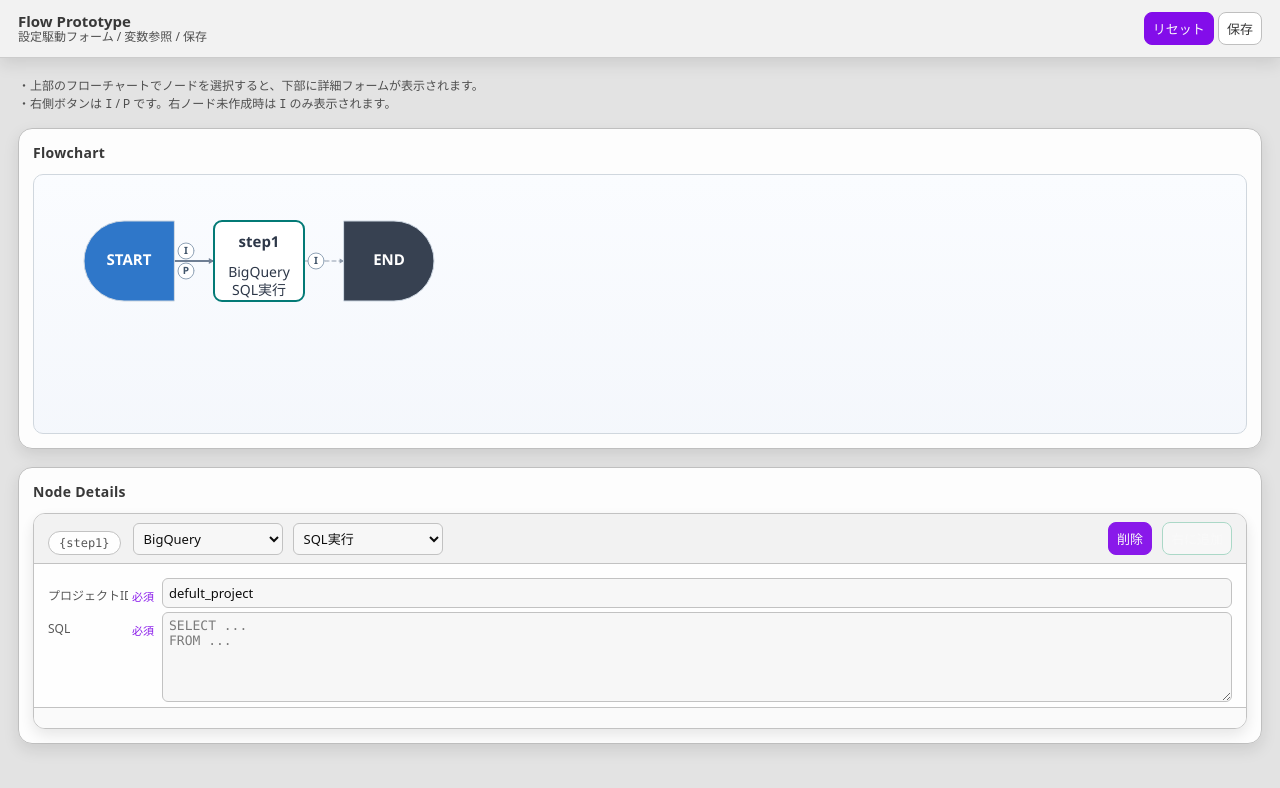
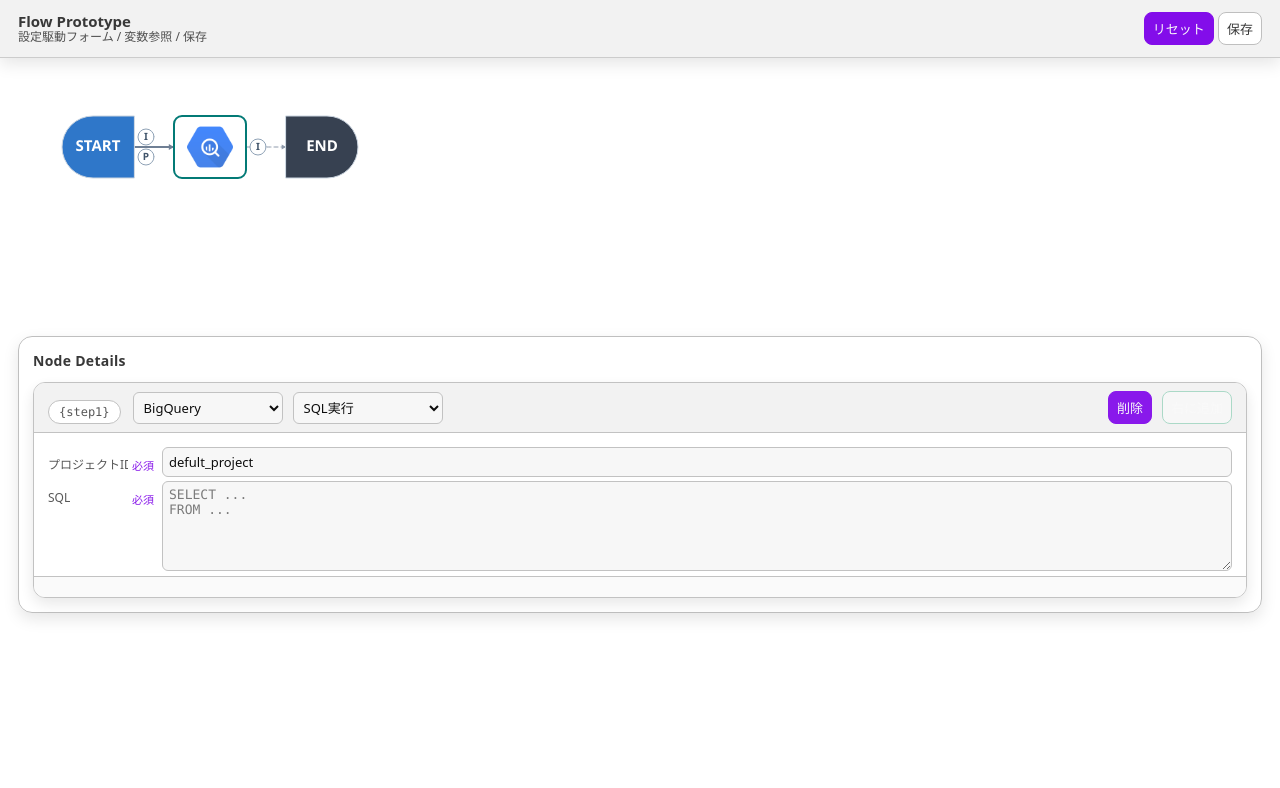
Before and after one commit to tomohiro-ono-works/Fleetly, a plain HTML site: page static/form.html in a window 1280 px wide. Drawn offline with nearby package versions, Linux system fonts and the light colour scheme.

Commit message:
アイコン追加

```diff
--- a/static/form.html
+++ b/static/form.html
@@ -23,15 +23,15 @@
   </header>
 
   <main>
-    <div class="hint">
+    <!-- <div class="hint">
       ・上部のフローチャートでノードを選択すると、下部に詳細フォームが表示されます。<br/>
       ・右側ボタンは <code>I</code> / <code>P</code> です。右ノード未作成時は <code>I</code> のみ表示されます。
-    </div>
+    </div> -->
 
-    <section class="panel flow-panel">
-      <h2>Flowchart</h2>
+    <!-- <section class="panel flow-panel">
+      <h2>Flowchart</h2> -->
       <div id="flowchart"></div>
-    </section>
+    <!-- </section> -->
 
     <section class="panel detail-panel">
       <h2>Node Details</h2>
--- a/static/styles.css
+++ b/static/styles.css
@@ -3,7 +3,7 @@
 ========================================================= */
 :root {
   /* Base */
-  --color-bg: #e3e3e3;
+  --color-bg: #ffffff;
   --white: #f9f9f9;
   --color-text-main: #383838;
   --color-text-sub: #4f4f4f;
@@ -747,10 +747,10 @@ main {
 #flowchart {
   /* min-width: 980px; */
   min-height: 260px;
-  border: 1px solid #d0d7de;
-  border-radius: 10px;
-  background: linear-gradient(180deg, rgba(250, 252, 255, 0.95) 0%, rgba(244, 247, 252, 0.95) 100%);
-  padding: 6px;
+  /* border: 1px solid #d0d7de; */
+  /* border-radius: 10px; */
+  /* background: linear-gradient(180deg, rgba(250, 252, 255, 0.95) 0%, rgba(244, 247, 252, 0.95) 100%); */
+  /* padding: 6px; */
 }
 
 .flow-canvas {
--- a/static/ui.node.js
+++ b/static/ui.node.js
@@ -3,9 +3,9 @@
   const { addNodeAfter, addParallelAfter, insertNodeAt, removeNode, setSelectedNode } = window.stateOps;
   const { renderField } = window.uiFields;
 
-  const NODE_W = 90;
-  const NODE_H = 80;
-  const LEVEL_MARGIN = 130;
+  const NODE_W = 72;
+  const NODE_H = 62;
+  const LEVEL_MARGIN = 112;
   const MIN_SIBLING_GAP = 14;
   const START_X = 44;
   const START_Y = 40;
@@ -13,6 +13,7 @@
   const BTN_GAP = 20;
   const BTN_R = 8;
   const EDGE_CURVE = 42;
+  const ICON_CACHE = new Map();
 
   function jpLabel(x) {
     return (x && (x.label_jp || x.label)) || (x && x.id) || "";
@@ -367,6 +368,27 @@
     ctx.fill();
   }
 
+  function getConnectorIconSrc(connectorId) {
+    if (!connectorId) return null;
+    return `./img/${connectorId}.png`;
+  }
+
+  function ensureConnectorIcon(view, src) {
+    if (!src) return null;
+    if (ICON_CACHE.has(src)) return ICON_CACHE.get(src);
+
+    const img = new Image();
+    img.__failed = false;
+    img.onload = () => drawFlowCanvas(view);
+    img.onerror = () => {
+      img.__failed = true;
+      drawFlowCanvas(view);
+    };
+    img.src = src;
+    ICON_CACHE.set(src, img);
+    return img;
+  }
+
   function normalizedSigmoid(t, k, center) {
     const s = (x) => 1 / (1 + Math.exp(-x));
     const min = s((0 - center) * k);
@@ -485,6 +507,10 @@
       ctx.stroke();
       ctx.setLineDash([]);
 
+      const iconSrc = isTask ? getConnectorIconSrc(node.nodeRef.connector) : null;
+      const icon = iconSrc ? ensureConnectorIcon(view, iconSrc) : null;
+      const hasIcon = !!(icon && !icon.__failed && icon.complete && icon.naturalWidth > 0);
+
       ctx.fillStyle = isStart || isEnd ? "#ffffff" : "#2d3748";
       ctx.font = "700 15px 'Segoe UI', 'Yu Gothic UI', sans-serif";
       ctx.textAlign = "center";
@@ -492,11 +518,21 @@
         ctx.textBaseline = "middle";
         ctx.fillText(node.text, node.x + NODE_W / 2, node.y + NODE_H / 2);
         ctx.textBaseline = "alphabetic";
-      } else {
+      } else if (!hasIcon) {
         ctx.fillText(node.nodeRef.stepName, node.x + NODE_W / 2, node.y + 26);
       }
 
-      if (isTask) {
+      if (isTask && hasIcon) {
+        const pad = 8;
+        const maxW = NODE_W - pad * 2;
+        const maxH = NODE_H - pad * 2;
+        const ratio = Math.min(maxW / icon.naturalWidth, maxH / icon.naturalHeight);
+        const w = Math.max(1, Math.floor(icon.naturalWidth * ratio));
+        const h = Math.max(1, Math.floor(icon.naturalHeight * ratio));
+        const x = Math.round(node.x + (NODE_W - w) / 2);
+        const y = Math.round(node.y + (NODE_H - h) / 2);
+        ctx.drawImage(icon, x, y, w, h);
+      } else if (isTask) {
         ctx.font = "14px 'Segoe UI', 'Yu Gothic UI', sans-serif";
         const titleLines = wrapText(ctx, node.title, NODE_W - 16);
         const subtitleLines = wrapText(ctx, node.subtitle, NODE_W - 16);
```
Also changed, not shown: static/img/BQConnector.png (renamed from static/img/bq.png), static/img/CSVConnector.png (added), static/img/ExcelConnector.png (renamed from static/img/excel.png), static/img/OperationConnector.png (added), static/img/PPTConnector.png (added), static/img/PythonConnector.png (added), static/img/VectorConnector.png (added).
